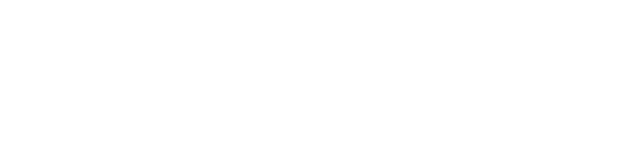
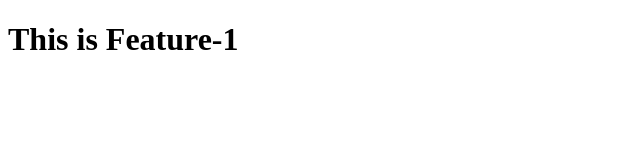
Before and after one commit to Venturo37/githubTest, a plain HTML site: page feature-1.html in a window 1280 px wide. Shown: the whole page, without its empty margins (0-640 px from the left). Drawn offline with Linux system fonts and the light colour scheme.

Commit message:
Update feature-1.html

```diff
--- a/feature-1.html
+++ b/feature-1.html
@@ -6,6 +6,6 @@
     <title>Feature-1 Changes</title>
 </head>
 <body>
-
+    <h1>This is Feature-1</h1>
 </body>
 </html>
```
